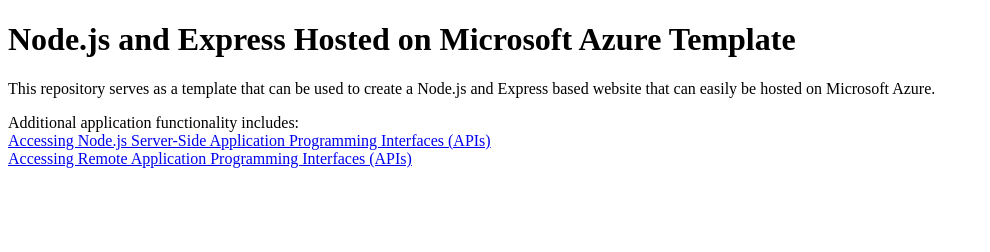
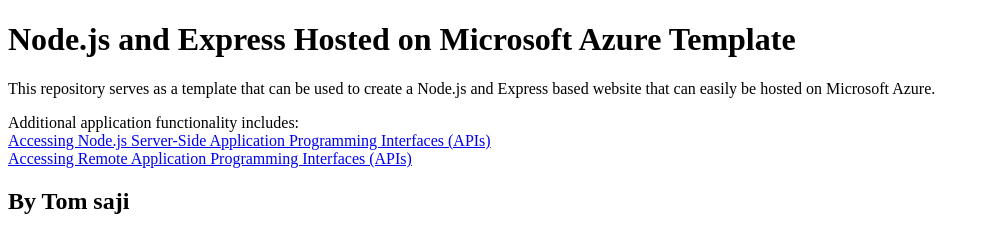
Before and after one commit to tomolon2/node-js-on-azure-test, a website: page static/index.html in a window 1280 px wide. Shown: the whole page, without its empty margins (0-990 px from the left). Drawn offline with Linux system fonts and the light colour scheme.

Commit message:
Updated homepage to add By Tom Saji

```diff
--- a/package.json
+++ b/package.json
@@ -9,6 +9,6 @@
         "start": "node index.js"
     },
     "dependencies": {
-        "express": "^4.17.3"
+        "express": "^4.21.2"
     }
 }
--- a/static/index.html
+++ b/static/index.html
@@ -11,5 +11,6 @@
 Additional application functionality includes:<br />
 <a href="fetching-from-server.html">Accessing Node.js Server-Side Application Programming Interfaces (APIs)</a><br />
 <a href="fetching-remote-dog-breeds.html">Accessing Remote Application Programming Interfaces (APIs)</a>
+<h2>By Tom saji</h2>
 </body>
 </html>
```
Also changed, not shown: 1 other file.
